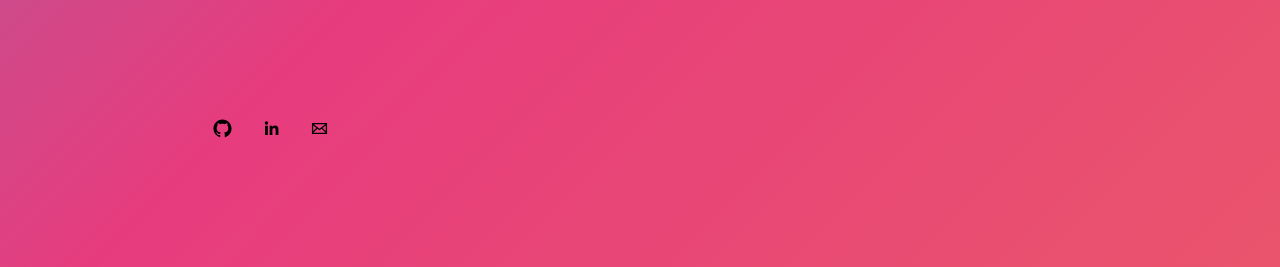
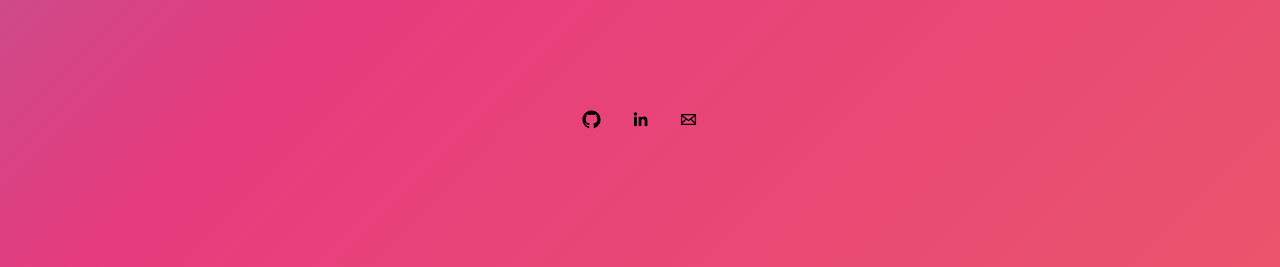
Before and after one commit to Anupya/anupya.github.io, a Jekyll site: the page built from index.html, in a window 1280 px wide. Shown: the part 630-897 px from the top of the page. Built offline with Jekyll 4.4.1, drawn with Linux system fonts in a browser that asks for light colours.

Commit message:
fix footer

```diff
--- a/css/main.css
+++ b/css/main.css
@@ -33,11 +33,12 @@
     padding-right: 30px;
 }
 
-footer {
+footer{
     opacity: 0;
     font-size: 14px;
-    position: absolute;
     bottom: 100px;
+    position: relative;
+    top: 150px;
     text-decoration: none;
     animation: fadein 1.5s forwards;
     animation-delay: 1.5s;
```
